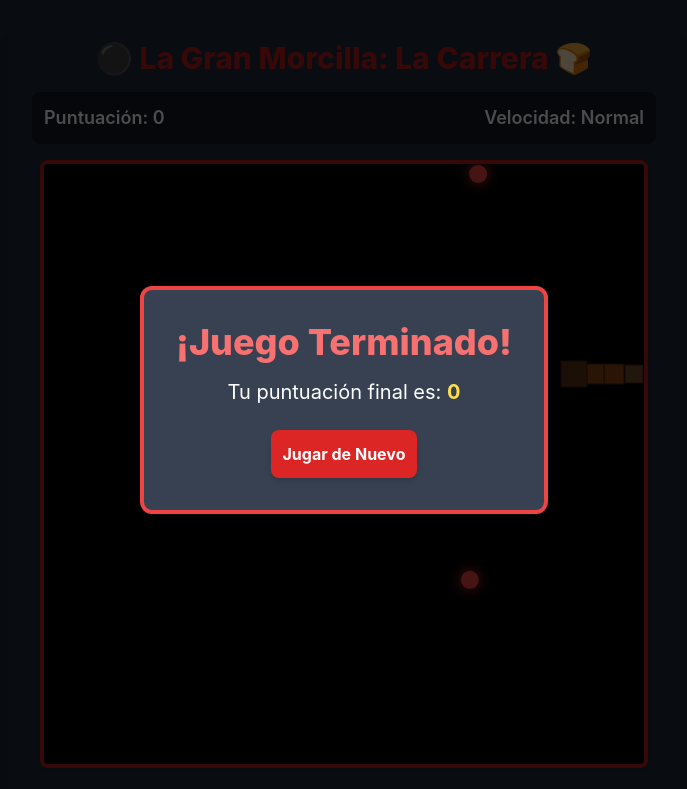
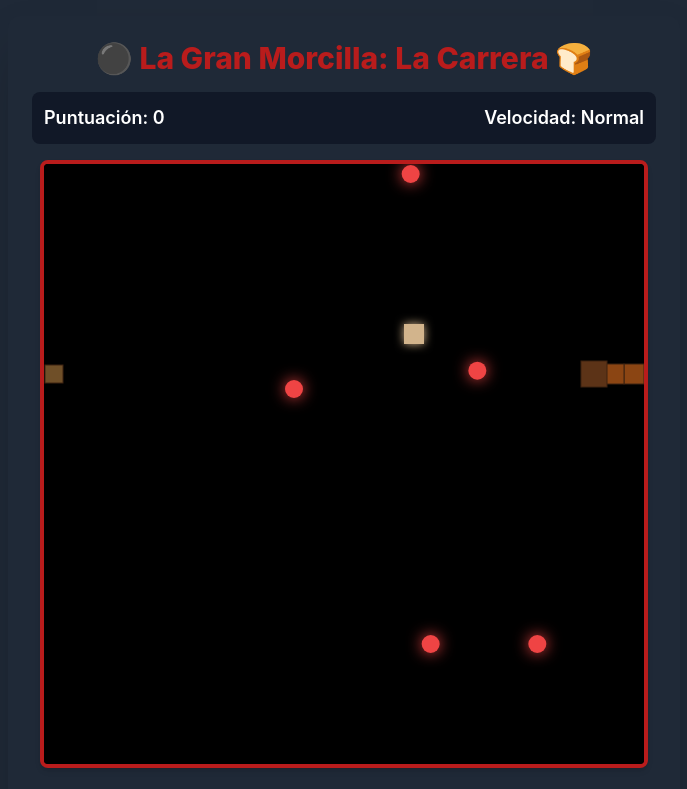
Before and after one commit to samuelmartineza2025-oss/iegc, a plain HTML site: page index.html in a window 1280 px wide. Shown: the top 789 px of the page, without its empty margins (296-983 px from the left). Drawn offline with nearby package versions, Linux system fonts and the light colour scheme.

Commit message:
Update index.html

```diff
--- a/index.html
+++ b/index.html
@@ -78,8 +78,8 @@
         let dy = 0;
         let bread = {};     // ¡Ahora es pan!
         let enemies = [];   // Bolas enemigas
-        const ENEMY_COUNT = 3;
-        const ENEMY_SPEED = GRID_SIZE / 8; // Velocidad de movimiento del enemigo (más lento que el movimiento de la serpiente)
+        const ENEMY_COUNT = 5; // Aumentado de 3 a 5
+        const ENEMY_SPEED = GRID_SIZE / 4; // Aumentado para mayor dificultad (antes era / 8)
 
         let score = 0;
         let gameLoopInterval = null;
@@ -145,7 +145,7 @@
          */
         function initializeObstacles() {
             // Eliminamos los obstáculos fijos
-            obstacles = [];
+            // La variable 'obstacles' ya no se usa, pero la función se mantiene por claridad.
         }
 
         /**
@@ -205,17 +205,18 @@
                 let moveX = 0;
                 let moveY = 0;
 
+                // Distancia absoluta al enemigo
                 const distanceX = Math.abs(head.x - enemy.x);
                 const distanceY = Math.abs(head.y - enemy.y);
 
-                // Si está dentro del rango, entra en modo persecución (más rápido)
+                // Si está dentro del rango, entra en modo persecución (usa la velocidad máxima ENEMY_SPEED)
                 if (distanceX < CHASE_RANGE && distanceY < CHASE_RANGE) {
                     if (head.x > enemy.x) moveX = ENEMY_SPEED;
                     else if (head.x < enemy.x) moveX = -ENEMY_SPEED;
                     if (head.y > enemy.y) moveY = ENEMY_SPEED;
                     else if (head.y < enemy.y) moveY = -ENEMY_SPEED;
                 } else {
-                    // Modo de paseo aleatorio (más lento)
+                    // Modo de paseo aleatorio (usa 1/3 de la velocidad máxima)
                     if (Math.random() < 0.02) { // 2% de probabilidad de cambiar de dirección
                         enemy.moveDirX = Math.floor(Math.random() * 3) - 1; // -1, 0, 1
                         enemy.moveDirY = Math.floor(Math.random() * 3) - 1; // -1, 0, 1
@@ -224,7 +225,7 @@
                     moveY = enemy.moveDirY * ENEMY_SPEED / 3;
                 }
 
-                // Aplicar movimiento y limitar a los bordes del mapa
+                // Aplicar movimiento y limitar a los bordes del mapa (para que no salgan)
                 enemy.x += moveX;
                 enemy.y += moveY;
 
@@ -243,9 +244,16 @@
             moveEnemies();
 
             // 1. Mover la cabeza de la serpiente
-            const head = { x: snake[0].x + dx, y: snake[0].y + dy };
+            let head = { x: snake[0].x + dx, y: snake[0].y + dy };
 
-            // 2. Comprobar colisiones (paredes, cuerpo, enemigos)
+            // --- Implementar el 'Wrap-Around' (No morir al chocar con paredes) ---
+            if (head.x < 0) head.x = canvas.width - GRID_SIZE;
+            else if (head.x >= canvas.width) head.x = 0;
+            if (head.y < 0) head.y = canvas.height - GRID_SIZE;
+            else if (head.y >= canvas.height) head.y = 0;
+            // -------------------------------------------------------------------------
+
+            // 2. Comprobar colisiones (cuerpo, enemigos)
             if (checkCollision(head)) {
                 gameOver();
                 return;
@@ -359,14 +367,11 @@
         }
 
         /**
-         * Comprueba colisiones con paredes, cuerpo propio y enemigos.
+         * Comprueba colisiones con cuerpo propio y enemigos. (Las paredes ya no causan muerte)
          * @param {Object} head - La posición de la nueva cabeza.
          * @returns {boolean} - Verdadero si hay colisión.
          */
         function checkCollision(head) {
-            // Colisión con paredes
-            const wallCollision = head.x < 0 || head.x >= canvas.width || head.y < 0 || head.y >= canvas.height;
-
             // Colisión con el propio cuerpo
             const selfCollision = snake.slice(4).some(segment => segment.x === head.x && segment.y === head.y);
 
@@ -377,7 +382,8 @@
                 Math.floor(enemy.y / GRID_SIZE) * GRID_SIZE === head.y
             );
 
-            return wallCollision || selfCollision || enemyCollision;
+            // Solo se muere por golpearse a sí mismo o golpear/ser golpeado por un enemigo
+            return selfCollision || enemyCollision;
         }
 
         /**
```
